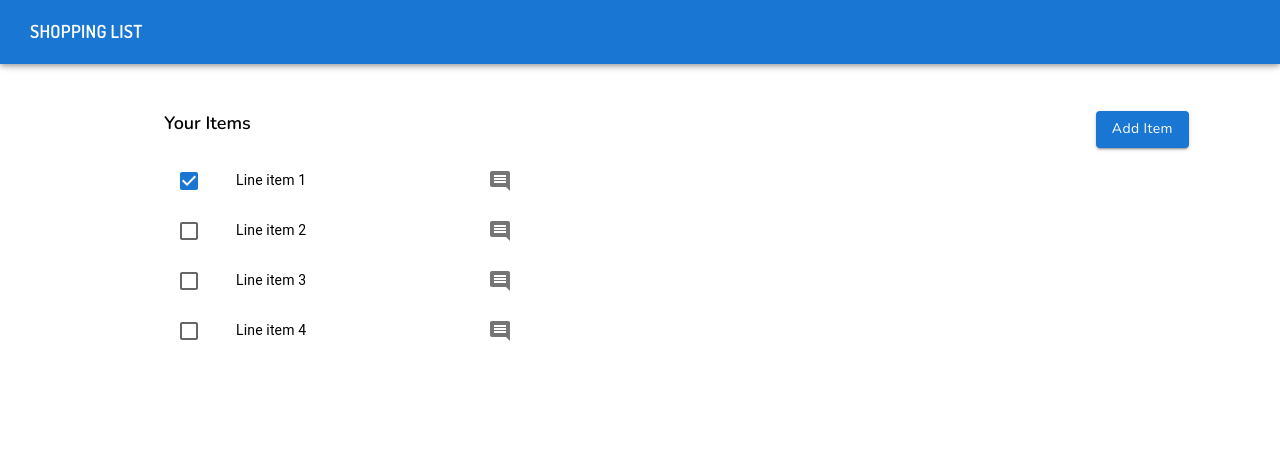
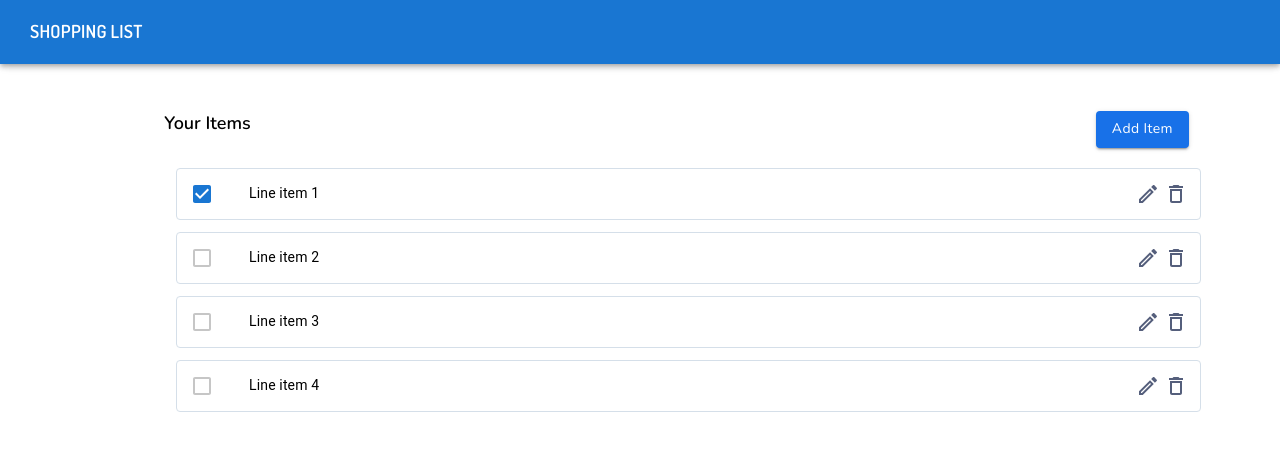
Before and after one commit to aranyameas/groceryList, a React (Create React App) app: page / in a window 1280 px wide. Shown: the top 450 px of the page. Built offline with nearby package versions, Linux system fonts and the light colour scheme.

Commit message:
Starting on listing items ui

```diff
--- a/src/content/MainWindow.js
+++ b/src/content/MainWindow.js
@@ -1,22 +1,12 @@
 import React, { useState } from "react";
 import { AppBar, Backdrop, Box, Button, IconButton, List, ListItem, ListItemButton, ListItemIcon, ListItemText, CircularProgress, Checkbox, Slide, Modal, Typography } from "@mui/material";
-import CommentIcon from "@mui/icons-material/Comment";
+import CreateOutlinedIcon from '@mui/icons-material/CreateOutlined';
+import DeleteOutlinedIcon from '@mui/icons-material/DeleteOutlined';
 import { Header } from "./Header";
 import { EmptyList } from "./EmptyList";
 import { Add } from "./Add";
 // import { Edit } from "./Edit";
 // import { Delete } from "./Delete";
-
-const style = {
-    top: '50%',
-    left: '50%',
-    transform: 'translate(-50%, -50%)',
-    width: 400,
-    bgcolor: 'background.paper',
-    border: '2px solid #000',
-    boxShadow: 24,
-    p: 4,
-  };
 
 export const MainWindow = (props) => {
     const [shoppingList, setShoppingList] = useState([
@@ -45,18 +35,13 @@ export const MainWindow = (props) => {
         setChecked(newChecked);
     };
 
-    // const addItem = () => {
+    const handleEdit = () => {
+        //Edit an item
+    }
 
-    // }
-
-    // const editItem = () => {
-
-    // }
-
-    // const deleteItem = () => {
-
-    // }
-    console.log(shoppingList);
+    const handleDelete = () => {
+        //Delete an item
+    }
 
     if(!shoppingList)
     return(
@@ -85,10 +70,10 @@ export const MainWindow = (props) => {
                 <div className="List-content">
                     <div className="List-header">
                         <span className="font-nunito Title">Your Items</span>
-                        <Button variant="contained" onClick={handleAddOpen}><span className="font-nunito Button-text">Add Item</span></Button>
+                        <Button variant="contained" onClick={handleAddOpen} sx={{backgroundColor:"#1871E8"}}><span className="font-nunito Button-text">Add Item</span></Button>
                         <Add addOpen={addOpen}/>
                     </div>
-                    <List sx={{ width: '100%', maxWidth: 360, bgcolor: 'background.paper' }}>
+                    <List>
                         {[0, 1, 2, 3].map((value) => {
                         const labelId = `checkbox-list-label-${value}`;
 
@@ -96,11 +81,18 @@ export const MainWindow = (props) => {
                         <ListItem
                             key={value}
                             secondaryAction={
-                            <IconButton edge="end" aria-label="comments">
-                                <CommentIcon />
-                            </IconButton>
+                                <div>
+                                     <IconButton edge="end" aria-label="comments" onClick={handleEdit}>
+                                        <CreateOutlinedIcon sx={{color: "#555F7C"}} />
+                                    </IconButton>
+                                    <IconButton edge="end" aria-label="comments" onClick={handleDelete}>
+                                        <DeleteOutlinedIcon sx={{color: "#555F7C"}} />
+                                    </IconButton>
+                                </div>
+
                             }
                             disablePadding
+                            sx= {{border: 1, margin: "12px", borderRadius: 1, borderColor: "#D5DFE9"}}
                         >
                             <ListItemButton role={undefined} onClick={handleToggle(value)} dense>
                             <ListItemIcon>
@@ -110,7 +102,8 @@ export const MainWindow = (props) => {
                                 tabIndex={-1}
                                 disableRipple
                                 inputProps={{ 'aria-labelledby': labelId }}
-                                />
+                                sx={{color:"#C6C6C6"}}
+                            />
                             </ListItemIcon>
                             <ListItemText id={labelId} primary={`Line item ${value + 1}`} />
                             </ListItemButton>
```
